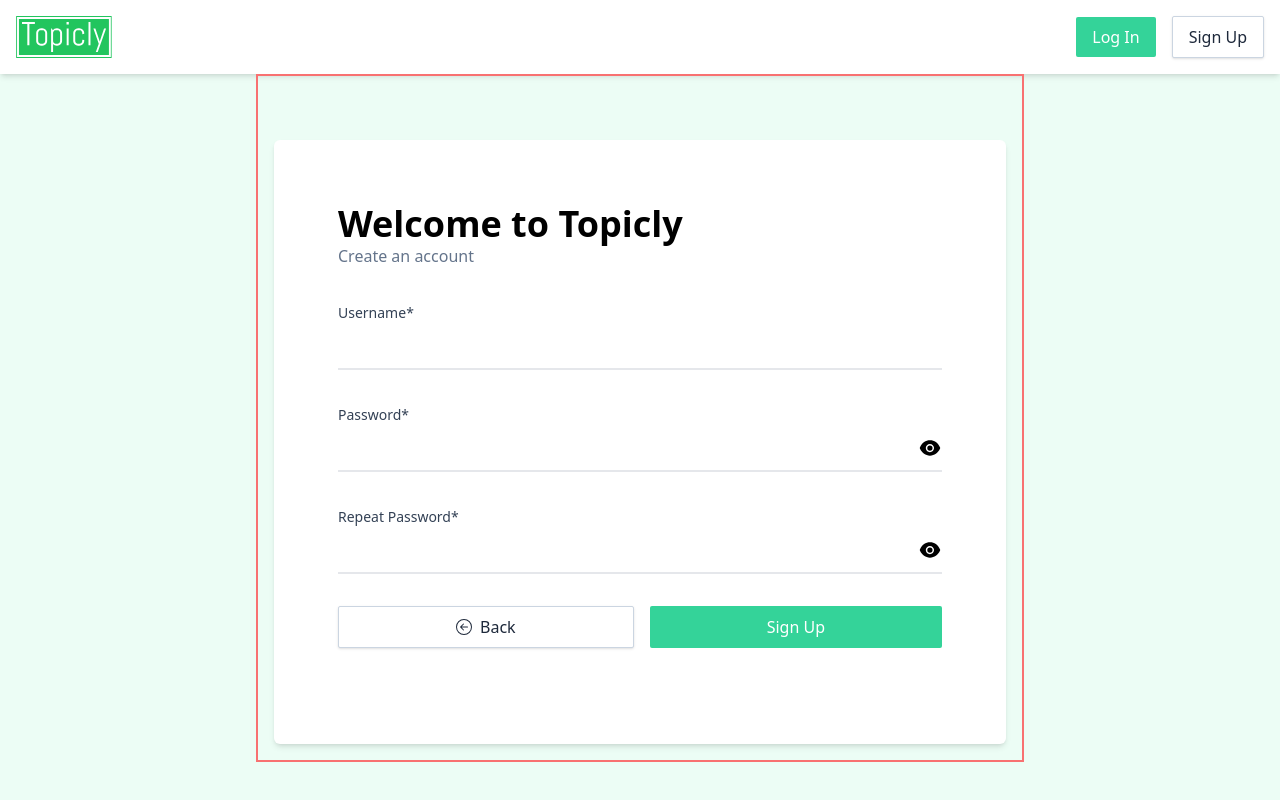
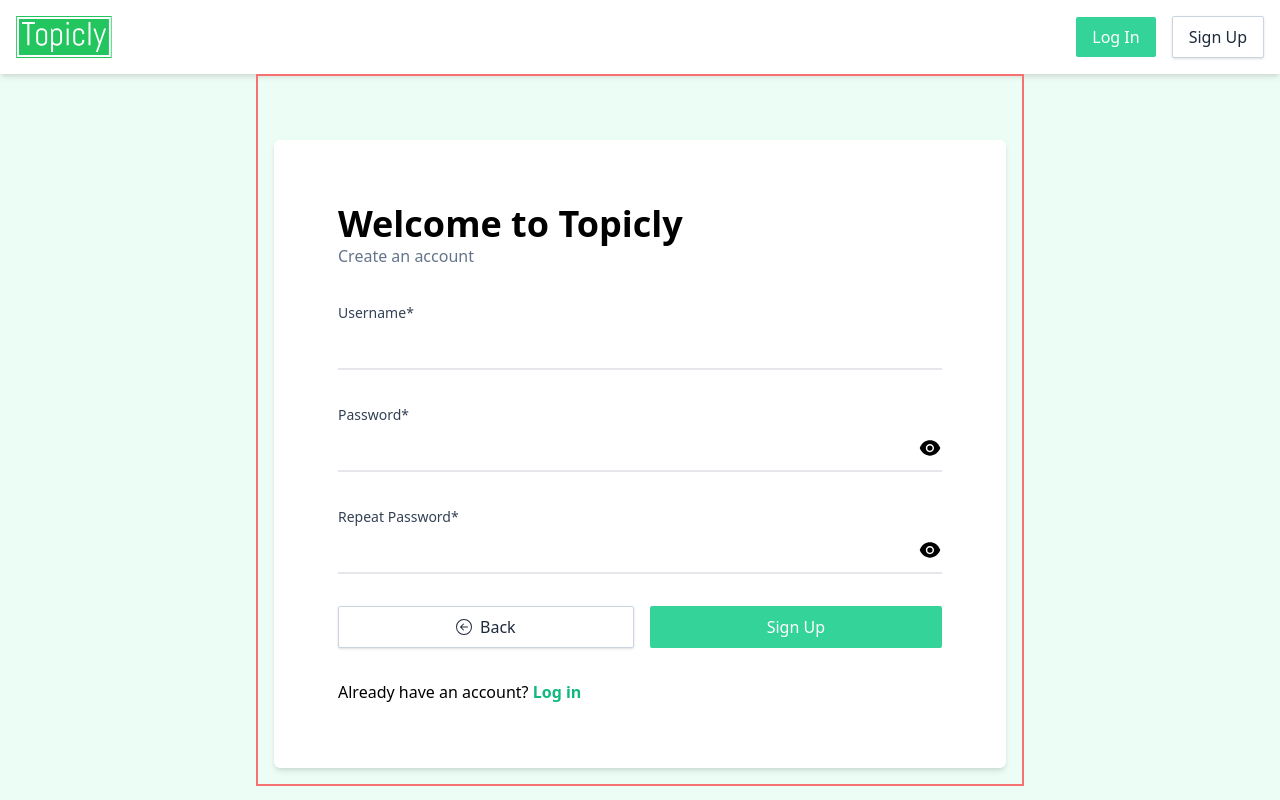
Before and after one commit to Chamara-Wijepala/topicly, a React (Vite) app: page /register in a window 1280 px wide. Built offline with nearby package versions, Linux system fonts and the light colour scheme.

Commit message:
Add link to login page on register page

```diff
--- a/src/pages/register/index.tsx
+++ b/src/pages/register/index.tsx
@@ -1,4 +1,5 @@
 import { useState, useEffect } from 'react';
+import { Link } from 'react-router-dom';
 import BackButton from 'components/back-button';
 import Button from 'components/button';
 import TextInput from 'components/text-input';
@@ -104,6 +105,13 @@ function Register({ setCurrentUser }: Props) {
 					</Button>
 				</div>
 			</form>
+
+			<p>
+				Already have an account?{' '}
+				<Link to={'/register'} className="font-bold text-emerald-500">
+					Log in
+				</Link>
+			</p>
 		</section>
 	);
 }
```
